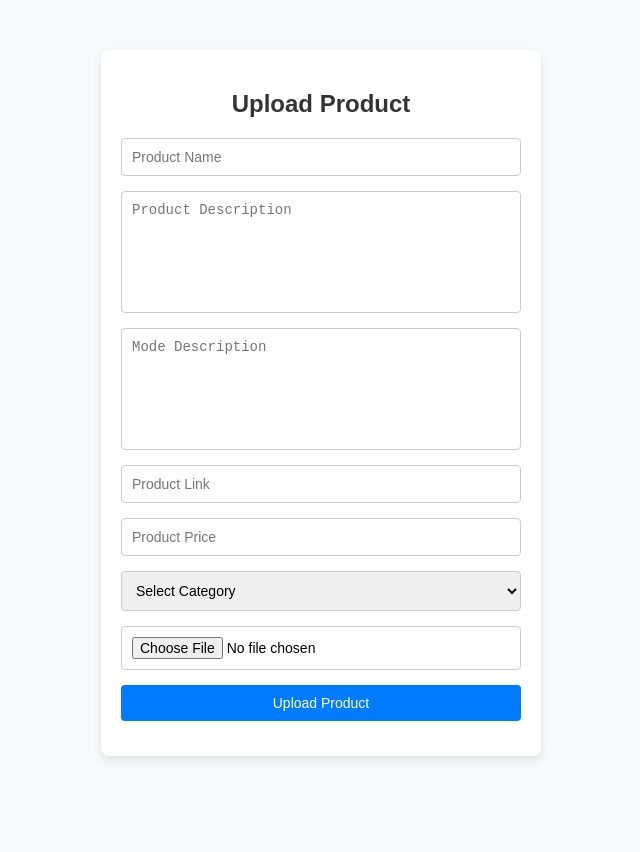
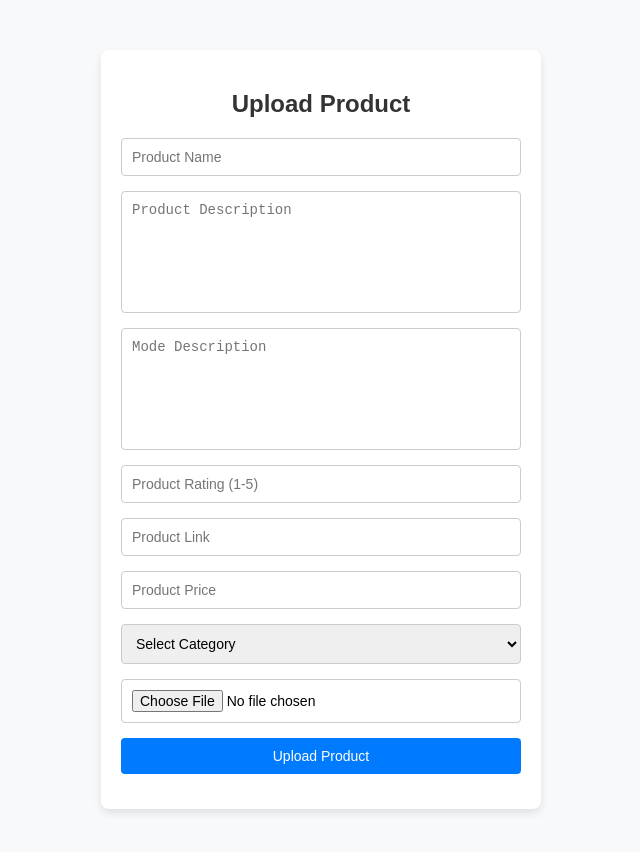
Before and after one commit to alijandeveloper/frontende-commerce, a React (Create React App) app: page /products in a window 1280 px wide. Shown: the top 852 px of the page, without its empty margins (319-959 px from the left). Before the commit the page ends 806 px from the top, so only its background shows below. Built offline with nearby package versions, Linux system fonts and the light colour scheme.

Commit message:
updated ratting, button

```diff
--- a/src/components/ProductUploadForm.js
+++ b/src/components/ProductUploadForm.js
@@ -8,8 +8,9 @@ const ProductUploadForm = () => {
     description: '',
     price: '',
     category: '',
-    link: '', // New field for product link
-    modeDescription: '', // New field for mode description
+    link: '',
+    modeDescription: '',
+    rating: '', // Add a field for rating
     image: null,
   });
   const [message, setMessage] = useState('');
@@ -68,6 +69,16 @@ const ProductUploadForm = () => {
           onChange={handleChange}
           required
         />
+        {/* Inside the form JSX */}
+        <input
+          type="number"
+          name="rating"
+          placeholder="Product Rating (1-5)"
+          onChange={handleChange}
+          min="1"
+          max="5"
+          required
+        />
         <input
           type="text"
           name="link" // New input for product link
--- a/src/pages/Home.js
+++ b/src/pages/Home.js
@@ -26,14 +26,10 @@ const Home = () => {
     <div className="product-card-content">
       <h3>{product.name}</h3>
       <p>{product.description}</p>
-            <p>{product.modeDescription}</p> {/* Display mode description */}
       <p className="price">${product.price}</p>
-            <button
-              className="link-button"
-              onClick={() => window.open(product.link, '_blank')} // Open product link in new tab
-            >
-              View Product
-            </button>
+      <p className="rating">Rating: {product.rating} / 5</p> {/* Show rating */}
+      <button onClick={() => window.open(product.link, '_blank')}>Visit Product</button>
+      <button onClick={() => alert(`Details of ${product.name}`)}>Product Details</button> {/* Product details */}
     </div>
   </div>
 ))}
```
Lines whose indentation alone changed are shown as unchanged.
